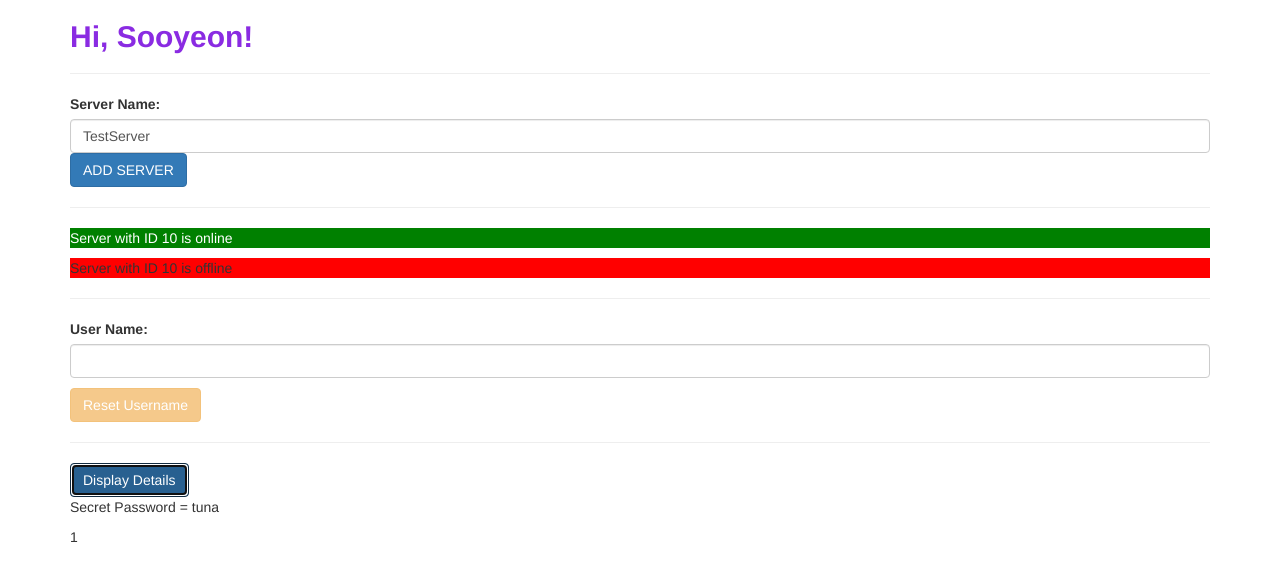
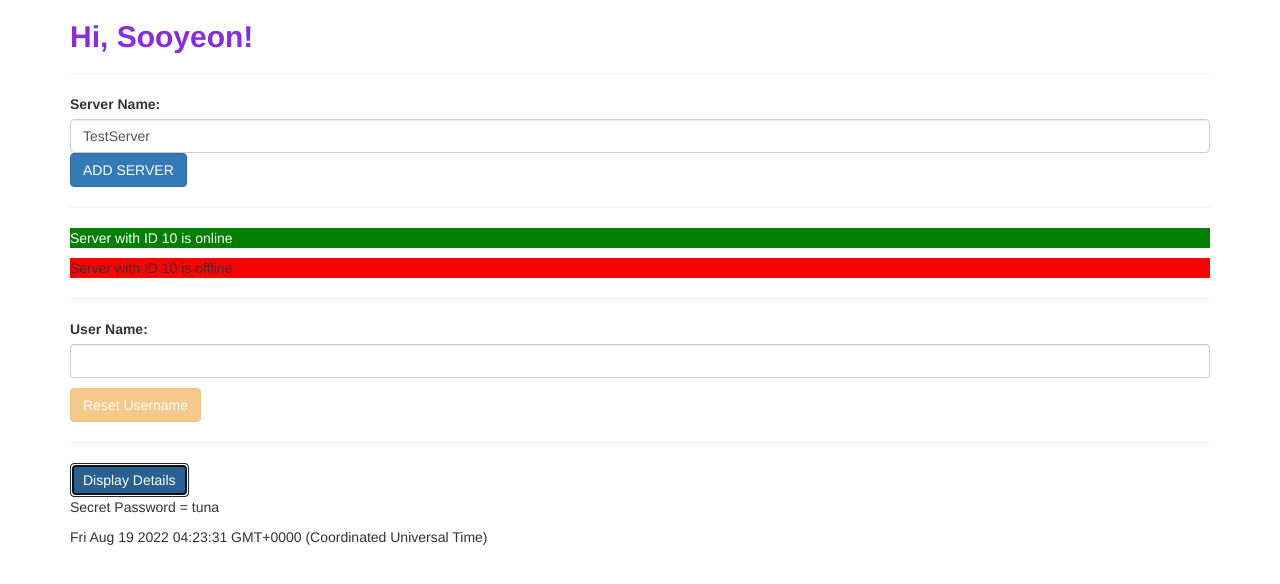
Before and after one commit to berkagmpp/my-first-app__angular, an Angular app: page / in a window 1280 px wide. Both pictures are taken after a click on the button "Display Details". Shown: the top 584 px of the page. Built offline with nearby package versions, Linux system fonts and the light colour scheme.

Commit message:
feat: Change to timestamp(new Date()) instead of log.length in serversComponent Add let i = index to *ngFor in the <p> tag

```diff
--- a/src/app/servers/servers.component.html
+++ b/src/app/servers/servers.component.html
@@ -42,7 +42,7 @@
 </button>
 <p *ngIf="showPassword">Secret Password = tuna</p>
 <p
-    *ngFor="let log of logs"
-    [ngStyle]="{backgroundColor: log >= 5 ? 'blue' : 'transparent'}"
-    [ngClass]="{fifthLog: log >= 5}"
+    *ngFor="let log of logs; let i = index"
+    [ngStyle]="{backgroundColor: i >= 4 ? 'blue' : 'transparent'}"
+    [ngClass]="{fifthLog: i >= 4}"
 >{{ log }}</p>
--- a/src/app/servers/servers.component.ts
+++ b/src/app/servers/servers.component.ts
@@ -45,6 +45,6 @@ export class ServersComponent implements OnInit {
 
     onToggleDetails(event: Event) {
         this.showPassword = !this.showPassword;
-        this.logs.push(this.logs.length + 1);
+        this.logs.push(new Date());
     }
 }
```
